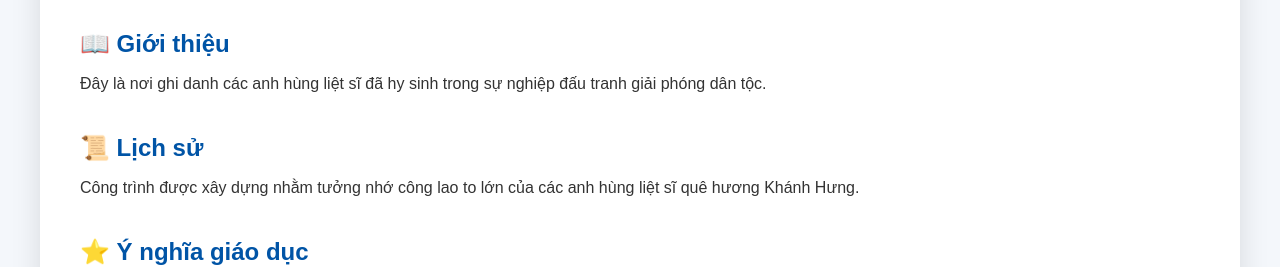
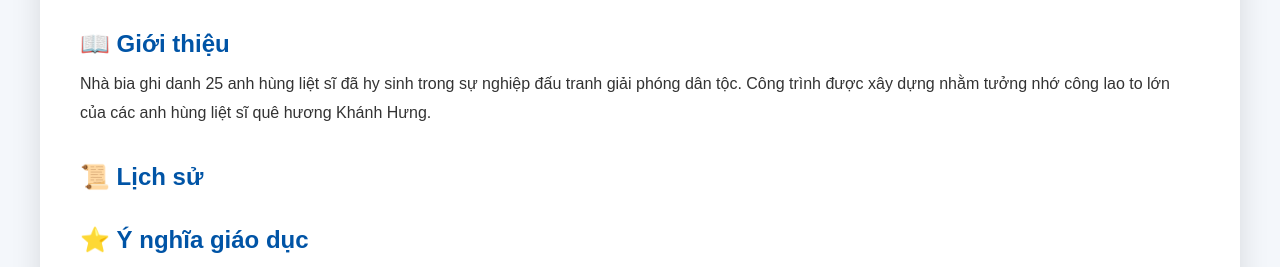
Before and after one commit to doanxakhanhhung/diachido-khanhhung, a React (Vite) app: page /chi-tiet/1 in a window 1280 px wide. Shown: the part 767-1034 px from the top of the page. Built offline with nearby package versions, Linux system fonts and the light colour scheme.

Commit message:
Update diaChiDo.js

```diff
--- a/src/data/diaChiDo.js
+++ b/src/data/diaChiDo.js
@@ -32,10 +32,10 @@ const diaChiDo = [
     diachi: "Ấp Gò Châu Mai, xã Khánh Hưng, tỉnh Tây Ninh",
 
     mota:
-      "Đây là nơi ghi danh các anh hùng liệt sĩ đã hy sinh trong sự nghiệp đấu tranh giải phóng dân tộc.",
+      "Nhà bia ghi danh 25 anh hùng liệt sĩ đã hy sinh trong sự nghiệp đấu tranh giải phóng dân tộc. Công trình được xây dựng nhằm tưởng nhớ công lao to lớn của các anh hùng liệt sĩ quê hương Khánh Hưng.",
 
-    lichsu:
-      "Công trình được xây dựng nhằm tưởng nhớ công lao to lớn của các anh hùng liệt sĩ quê hương Khánh Hưng.",
+    danhsachcacanhhung:
+      "Ấn để xem danh sách 25 anh hùng liệt sĩ",
 
     ynghia:
       "Là địa chỉ đỏ giáo dục truyền thống yêu nước cho đoàn viên, thanh niên và học sinh.",
```
